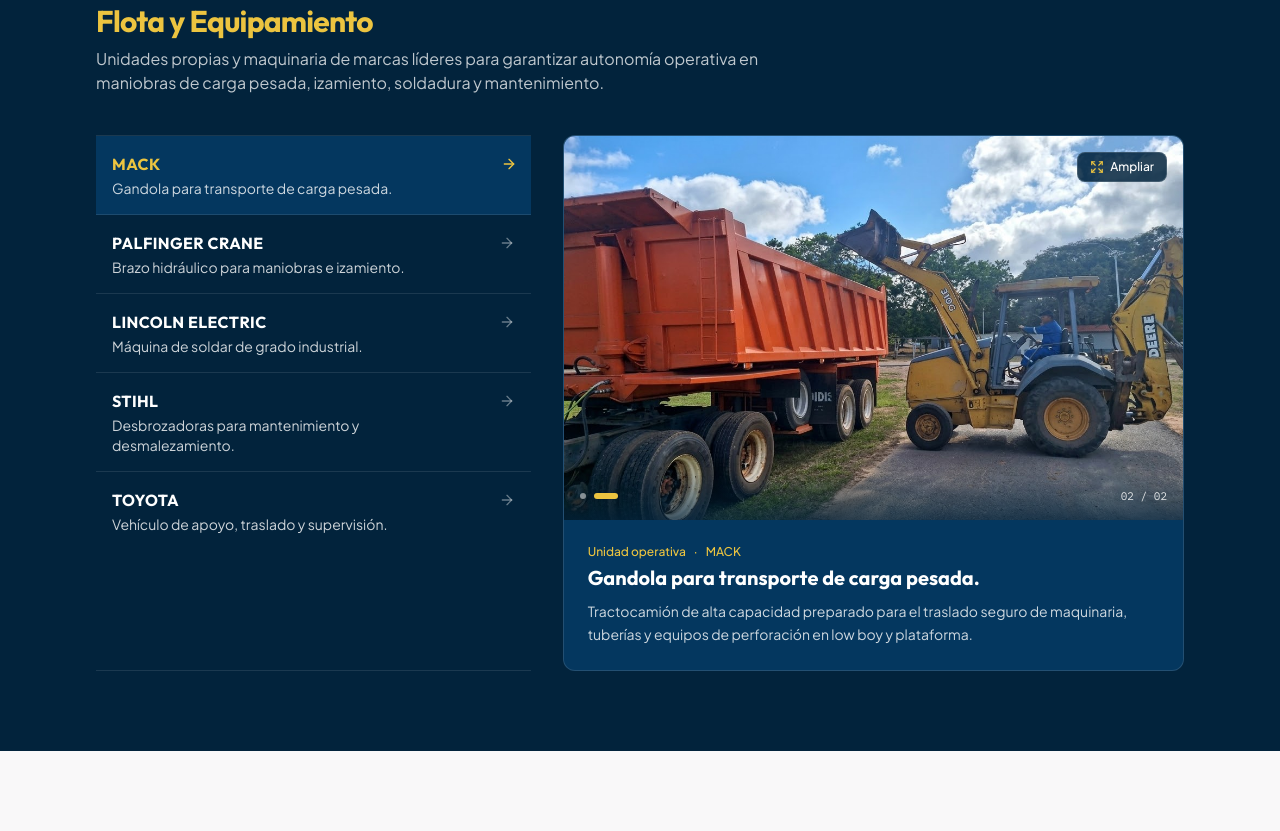
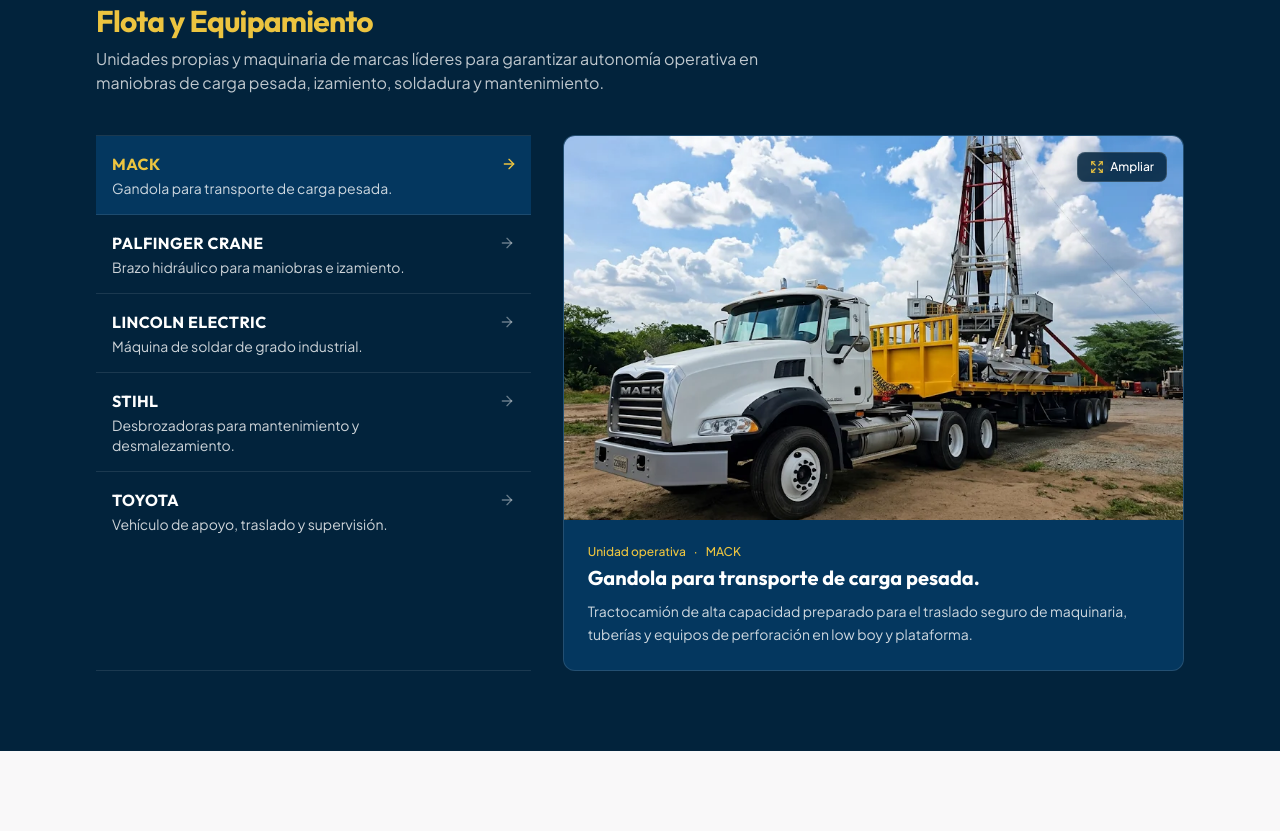
Before and after one commit to ingsolrodriguez-arch/cooperativaricollesca, a React (Vite) app: page / in a window 1280 px wide. Shown: the part 3580-4411 px from the top of the page. Built offline with nearby package versions, Linux system fonts and the light colour scheme.

Commit message:
Flota MACK: foto unica igual al banner 01 (gandola + taladro), sin carrusel

```diff
--- a/src/data/ricollescaData.ts
+++ b/src/data/ricollescaData.ts
@@ -279,18 +279,8 @@ export const FLEET_ITEMS: FleetItem[] = [
     brand: 'MACK',
     summary: 'Gandola para transporte de carga pesada.',
     detail: 'Tractocamión de alta capacidad preparado para el traslado seguro de maquinaria, tuberías y equipos de perforación en low boy y plataforma.',
-    image: '/assets/ricollesca/img_59_1200x1600.jpg',
-    imageAlt: 'Gandola Mack blanca de Cooperativa Ricollesca para transporte pesado',
-    images: [
-      {
-        src: '/assets/ricollesca/img_59_1200x1600.jpg',
-        alt: 'Gandola Mack blanca de Cooperativa Ricollesca para transporte pesado',
-      },
-      {
-        src: '/assets/ricollesca/trabajos/trabajo-carga-volqueta.jpg',
-        alt: 'Retroexcavadora cargando volqueta para movilización de materiales',
-      },
-    ],
+    image: '/assets/ricollesca/img_24_1024x576.png',
+    imageAlt: 'Gandola Mack con plataforma amarilla frente a taladro de perforación petrolera',
   },
   {
     id: 'palfinger',
```
